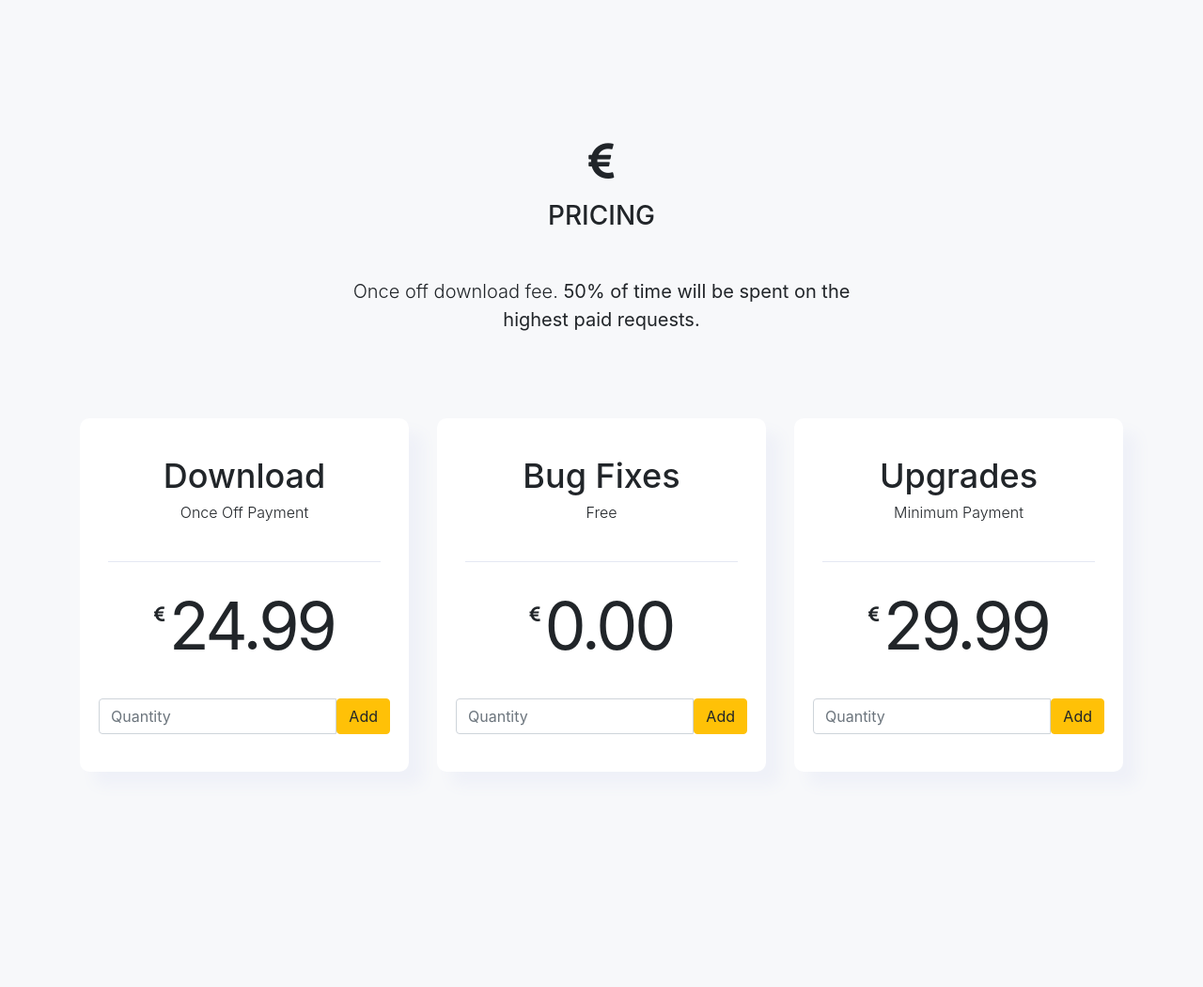
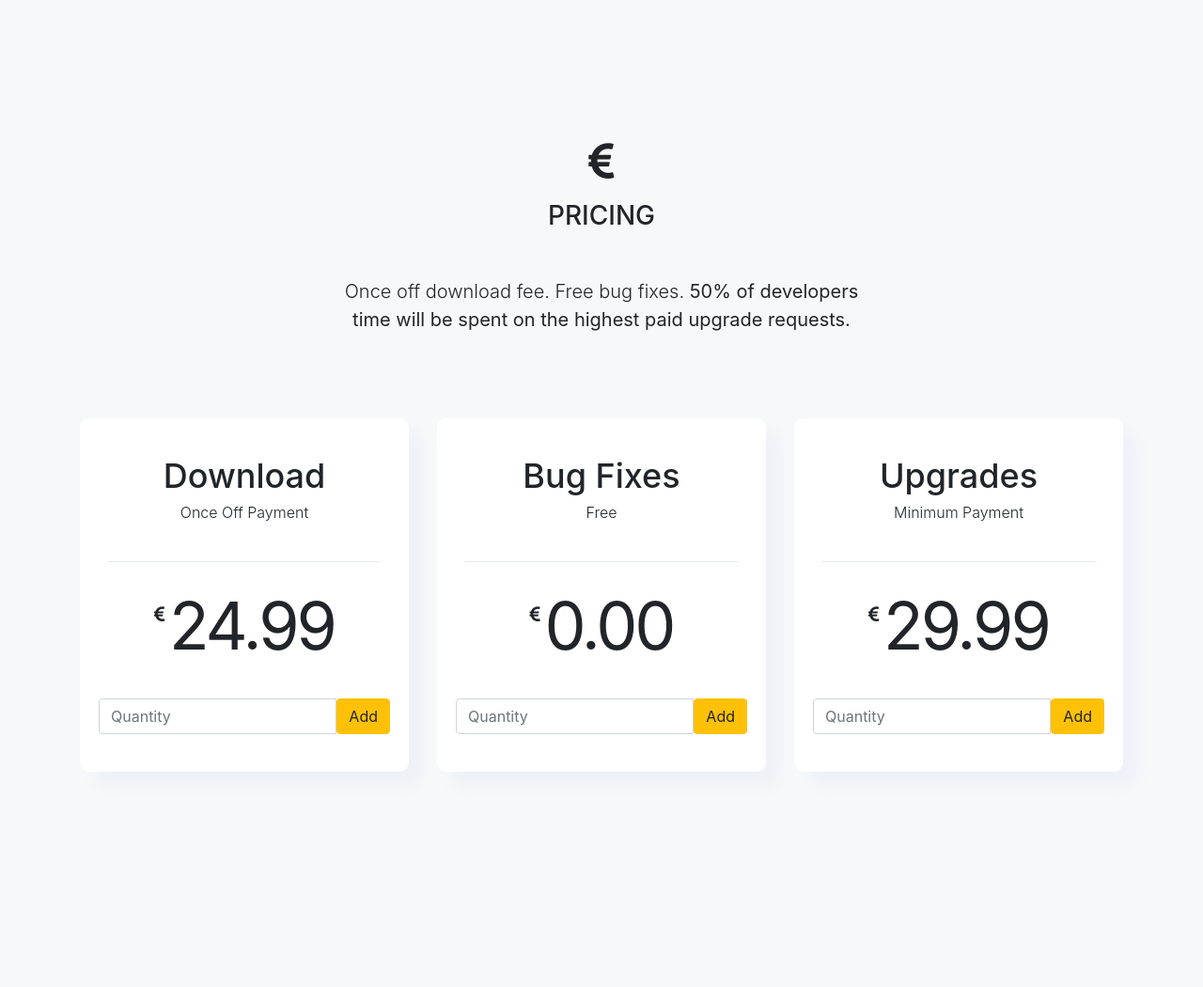
Before and after one commit to GithHayden/django-mythware, a Django app: page / in a window 1280 px wide. Shown: the part 489-1539 px from the top of the page at 94% size. Run offline with Django 3.2, Linux system fonts and the light colour scheme; data comes from the database, SQL or seed files in the repository; both versions use the stored data as it was after the commit; some libraries are stand-ins or nearby versions.

Commit message:
Updated pricing section to include free bug fixes in header text.

```diff
--- a/products/templates/products.html
+++ b/products/templates/products.html
@@ -78,7 +78,7 @@
                 <div class="col-lg-8 mx-auto text-center">
                     <i class="fa fa-euro fa-3x mb-3"></i>
                     <h3 class="text-center text-uppercase mb-5">Pricing</h3>
-                    <p class="lead text-center w-75 m-auto">Once off download fee. <b>50% of time will be spent on the highest paid requests.</b></p>
+                    <p class="lead text-center w-75 m-auto">Once off download fee. Free bug fixes. <b>50% of developers time will be spent on the highest paid upgrade requests.</b></p>
                 </div>
             </div>
         </div>
```
Also changed, not shown: README.md, db.sqlite3.
